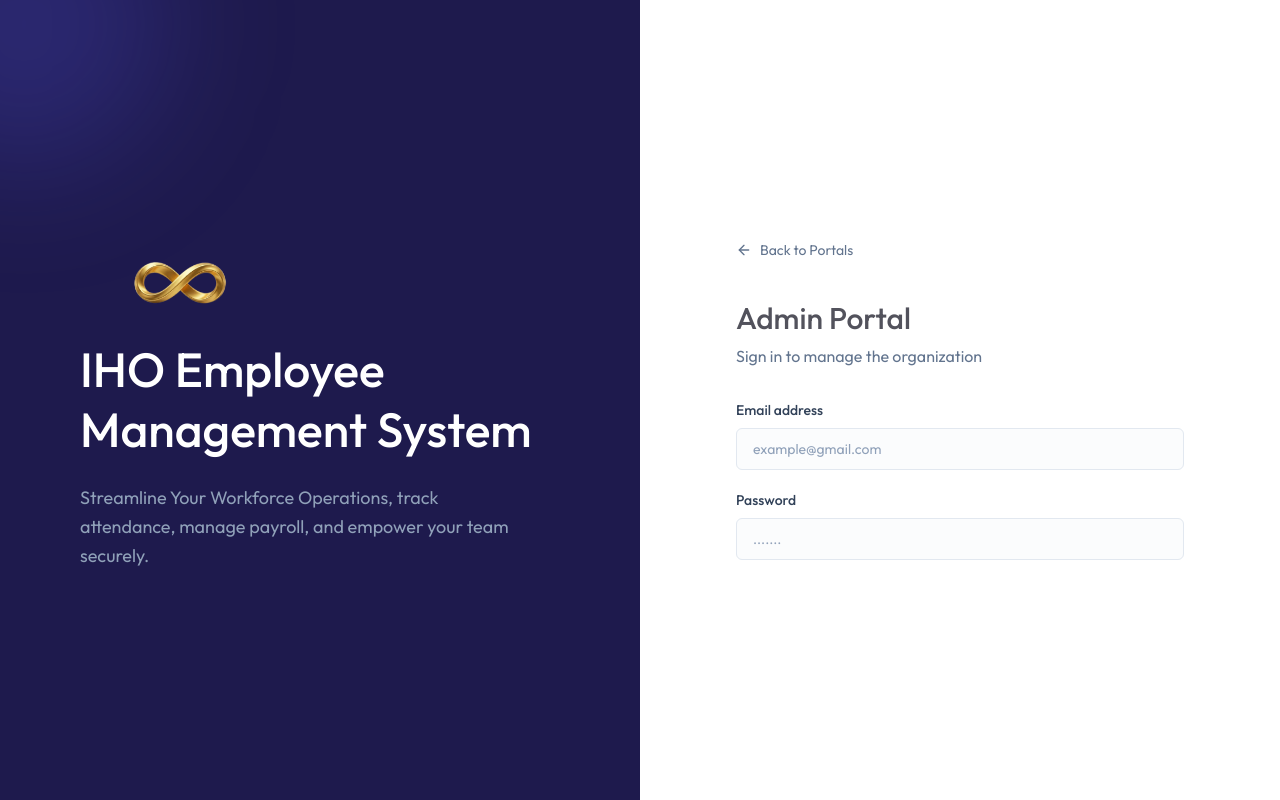
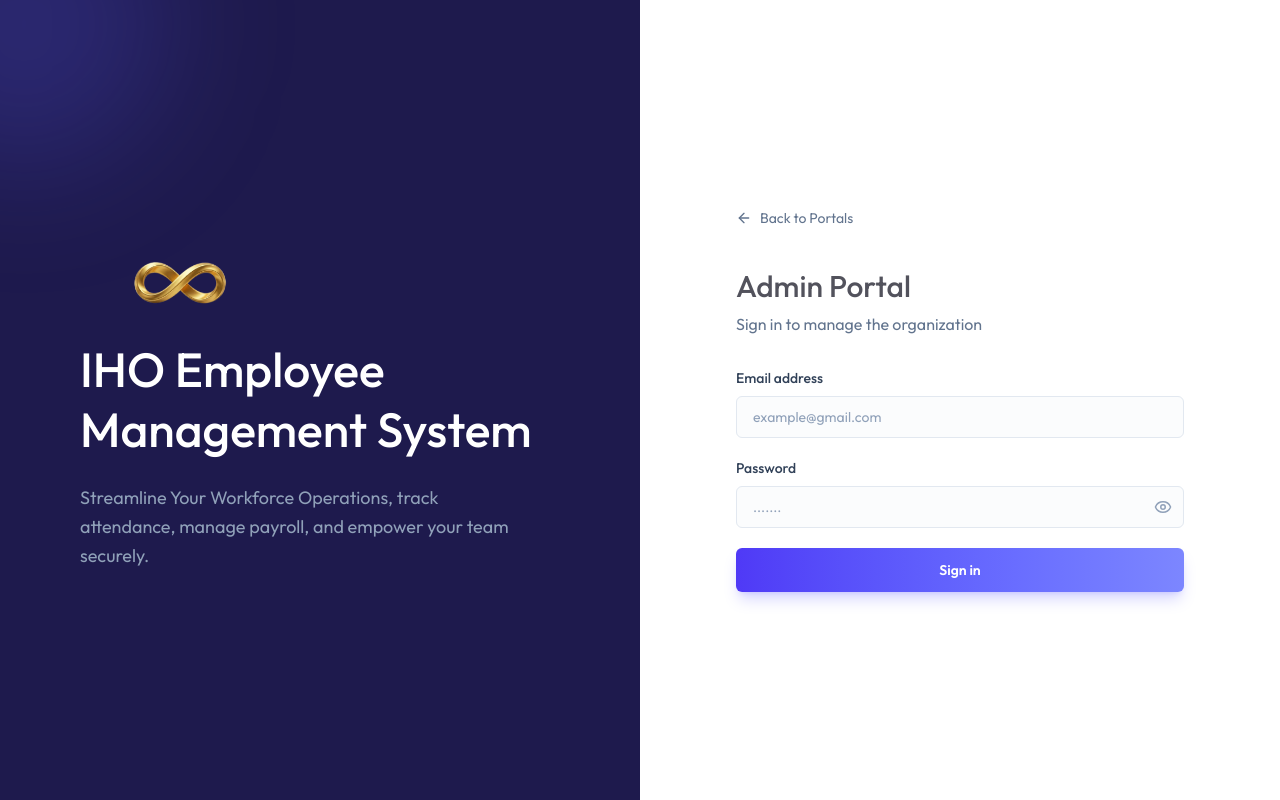
Before and after one commit to Sumit0055/EMS-IHO-FullStack-Client, a React (Vite) app: page /login/admin in a window 1280 px wide. Built offline with nearby package versions, Linux system fonts and the light colour scheme.

Commit message:
Login Page Complete

```diff
--- a/src/components/LoginForm.jsx
+++ b/src/components/LoginForm.jsx
@@ -1,7 +1,7 @@
 import React, { useState } from 'react'
 import LoginLeftSide from './LoginLeftSide'
 import { Link } from 'react-router-dom'
-import { ArrowLeftIcon } from 'lucide-react'
+import { ArrowLeftIcon, EyeIcon, EyeOff, EyeOffIcon, Loader2Icon } from 'lucide-react'
 
 const LoginForm = ({ role, title, subtitle }) => {
 
@@ -60,7 +60,7 @@ const LoginForm = ({ role, title, subtitle }) => {
             className='space-y-5'
             onSubmit={handleSubmit}>
             <div
-            className="">
+              className="">
               <label
                 htmlFor=""
                 className='block text-sm font-medium text-slate-700 mb-2'>
@@ -74,17 +74,47 @@ const LoginForm = ({ role, title, subtitle }) => {
                 placeholder='example@gmail.com'
               />
             </div>
-            <div className="">
-              <label htmlFor="" className='block text-sm font-medium text-slate-700 mb-2'>Password</label>
-              <div className=" relative">
-                <input type={showPassword ? 'text' : 'password'} onChange={(e) => setPassword(e.target.value)} required placeholder='.......' className='pr-11' />
-                <button type='button'></button>
+
+            <div
+              className="">
+              <label
+                htmlFor=""
+                className='block text-sm font-medium text-slate-700 mb-2'>
+                Password
+              </label>
+
+              <div
+                className=" relative">
+                <input
+                  type={showPassword ? 'text' : 'password'}
+                  onChange={(e) => setPassword(e.target.value)}
+                  required
+                  placeholder='.......'
+                  className='pr-11' />
+                <button
+                  type='button'
+                  className='absolute right-3 top-1/2 -translate-y-1/2 text-slate-400 hover:text-slate-600 transition-colors'
+                  onClick={() => setShowPassword(!showPassword)}>
+                  {showPassword ? <EyeOffIcon size={18} /> : <EyeIcon size={18} />}
+                </button>
               </div>
             </div>
+
+            <button
+              type='submit'
+              disabled={loading}
+              className='w-full py-3 bg-linear-to-r from-indigo-600 to-indigo-400 text-white rounded-md text-sm font-semibold hover:to-indigo-600 disabled:opacity-50 transition-all duration-200 shadow-lg shadow-indigo-500/25 active:scale-[0.98] flex items-center justify-center'
+            >
+            {
+            loading && <Loader2Icon
+            className='animate-spin h-4 w-4 mr-2'/>
+            }
+            Sign in
+            </button>
           </form>
         </div>
       </div>
-{/* 1:02:29 */}
+      {/* 1:02:29 */}
     </div>
   )
 }
```
